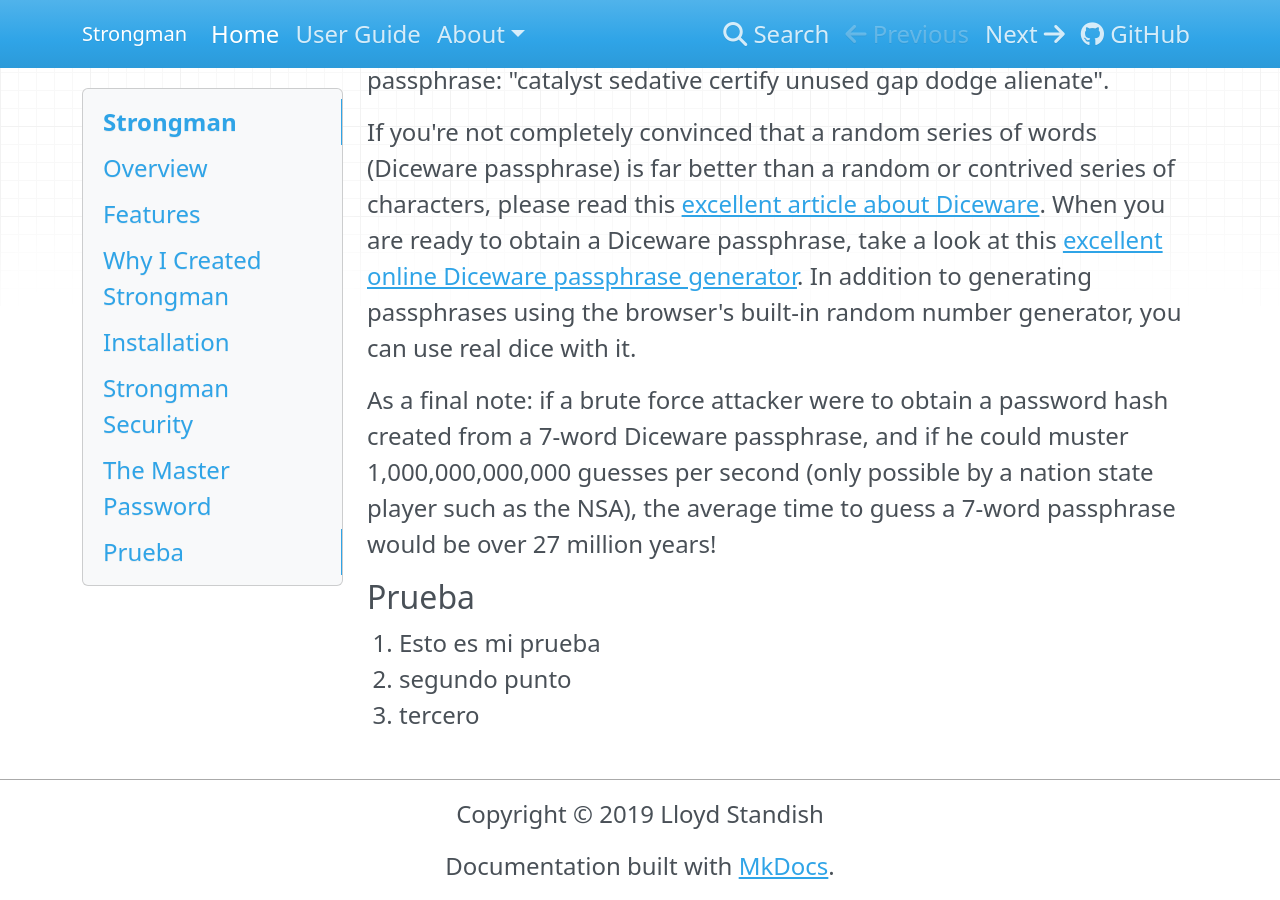
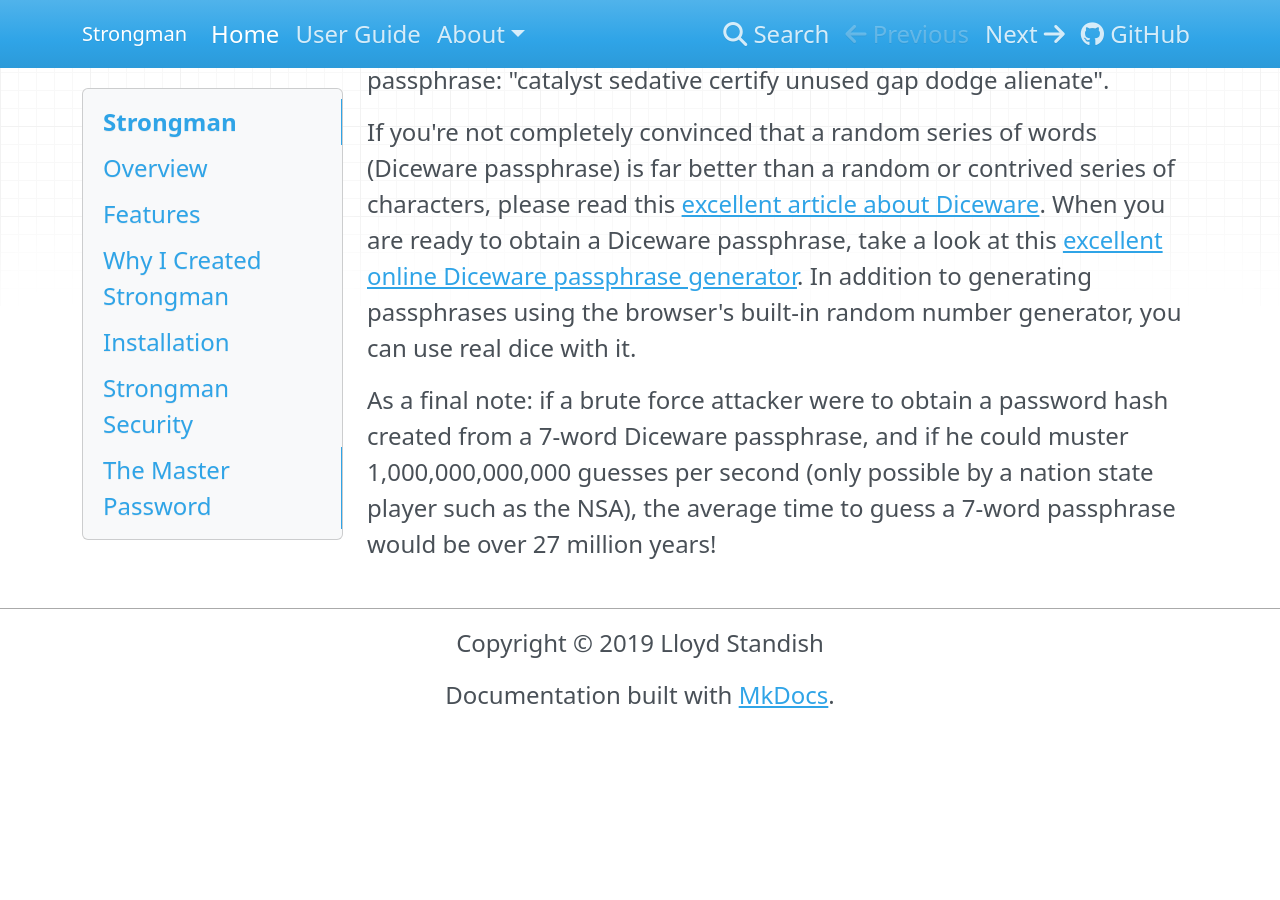
Before and after one commit to lstandish/strongman-md, an MkDocs documentation site: the page built from docs/index.md, in a window 1280 px wide and 900 px high, scrolled down 5935 px. Built offline with MkDocs 1.6.1, drawn with Linux system fonts in a browser that asks for light colours; after the commit the page ends 6664 px from its top, so only the background shows below that.

Commit message:
docs/index.md updated from https://stackedit.io/

```diff
--- a/docs/index.md
+++ b/docs/index.md
@@ -123,14 +123,8 @@
 
 As a final note: if a brute force attacker were to obtain a password hash created from a 7-word Diceware passphrase, and if he could muster 1,000,000,000,000 guesses per second (only possible by a nation state player such as the NSA), the average time to guess a 7-word passphrase would be over 27 million years!
 
-## Prueba
-
- 1. Esto es mi prueba
- 2. segundo punto
- 3. tercero
-
 <!--stackedit_data:
-eyJoaXN0b3J5IjpbNDA2MzIyNzU1LDY1NzI0MjMxNSw5MzIwND
-IsMjA3ODE0MTM4NSwtMTA2NTk0NzM2NiwyMTEyNTMxOTMzLC02
-NDQwOTIwMzhdfQ==
+eyJoaXN0b3J5IjpbNjU3MjQyMzE1LDQwNjMyMjc1NSw2NTcyND
+IzMTUsOTMyMDQyLDIwNzgxNDEzODUsLTEwNjU5NDczNjYsMjEx
+MjUzMTkzMywtNjQ0MDkyMDM4XX0=
 -->
```
